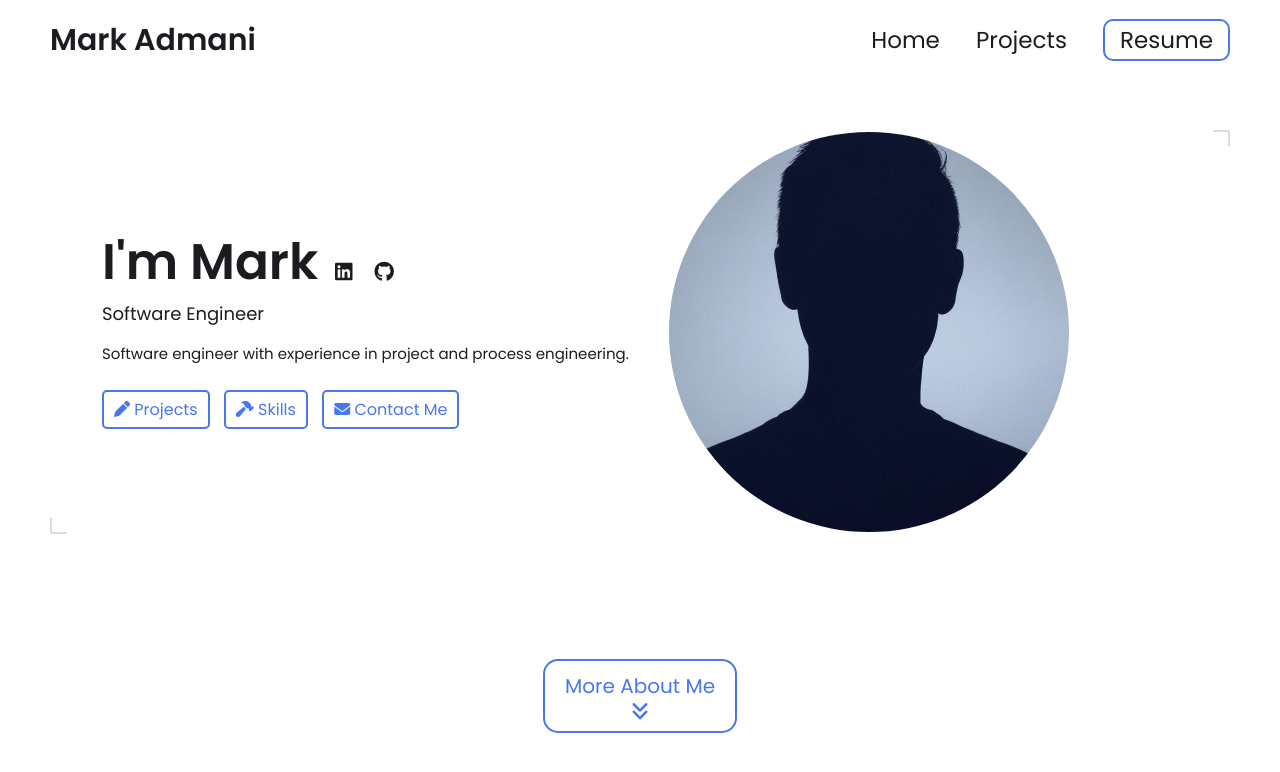
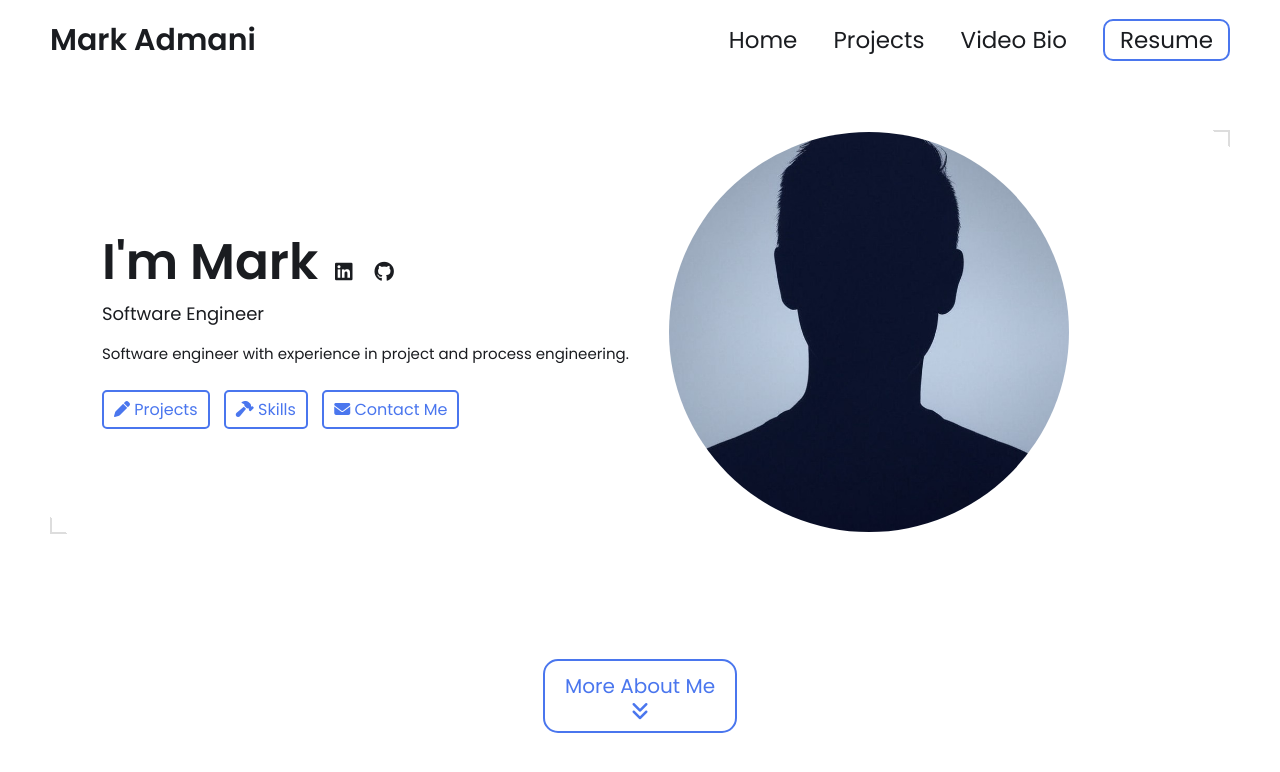
Before and after one commit to AdmaniM9342/AdmaniM9342.github.io, a Jekyll site: the page built from index.html, in a window 1280 px wide and 900 px high. Shown: the top 772 px of the window. Built offline with Jekyll 4.4.1, drawn with Linux system fonts in a browser that asks for light colours.

Commit message:
Update navbar.html

```diff
--- a/_includes/navbar.html
+++ b/_includes/navbar.html
@@ -11,6 +11,8 @@
         </a>
         <a href="/projects/">
             <span>Projects</span>
+        </a>
+        <a href="/video-bio/">Video Bio
         </a>
         <a href="{{site.resume-url}}" target="_blank" rel="noopener noreferrer">
             <span>Resume</span>
```
